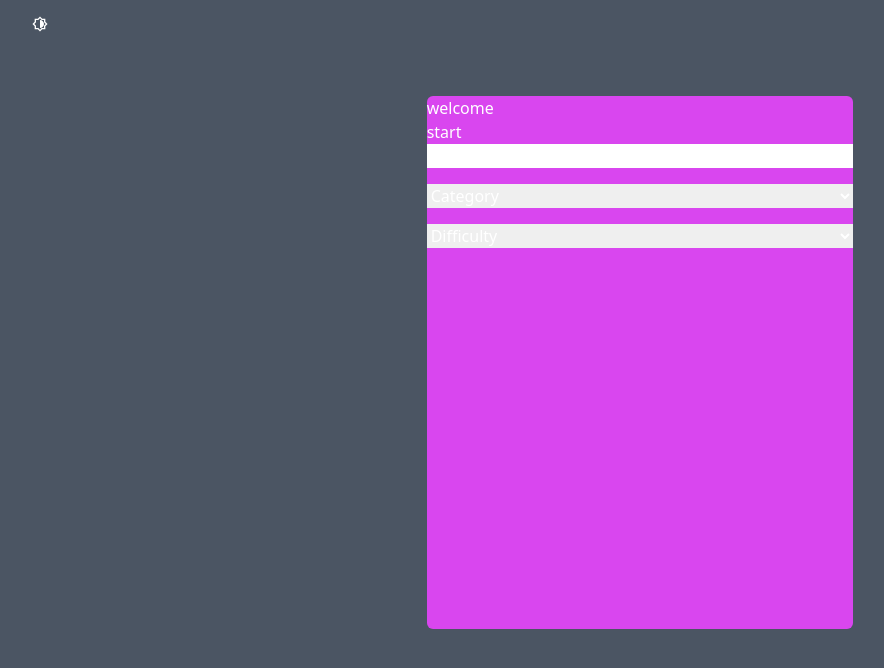
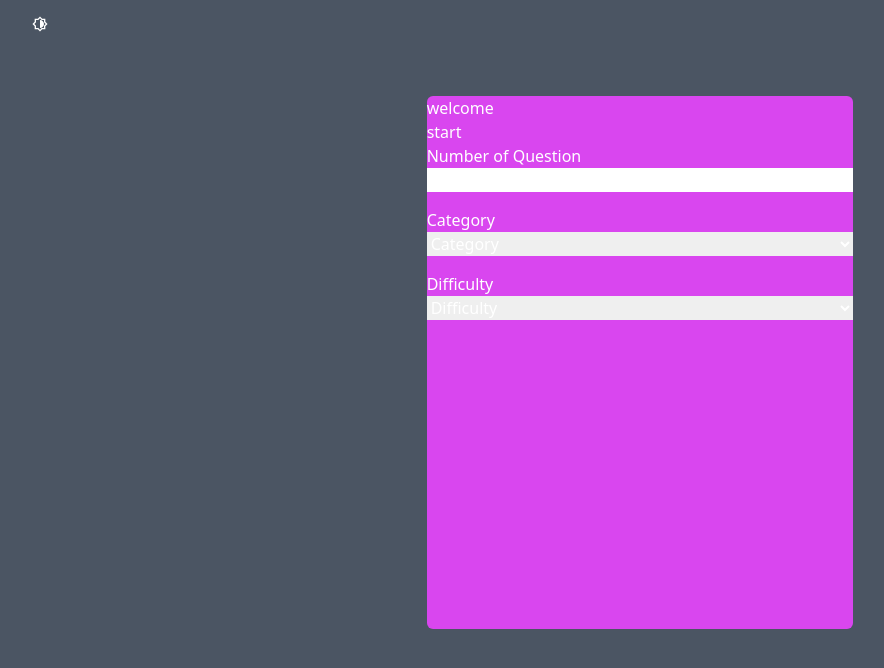
Before and after one commit to bahar-jfr/Quiz, a React (Vite) app: page / in a window 1280 px wide. Shown: the top 668 px of the page, without its empty margins (0-884 px from the left). Built offline with nearby package versions, Linux system fonts and the light colour scheme.

Commit message:
feat: update options context by changing form's options

```diff
--- a/src/components/select-options/SelectOptions.tsx
+++ b/src/components/select-options/SelectOptions.tsx
@@ -1,19 +1,43 @@
-export function SelectOptions(){
-    return(
+import { useOptionsContext } from "../../context/OptionsContext";
+
+export function SelectOptions() {
+  const { optionsState, optionsDispatch } = useOptionsContext();
+  const handleCategory =(selected)=>{
+    optionsDispatch({type:"CHANGE_CATEGORY",payload: selected })
+  }
+
+  const handleDifficulty=(selected)=>{
+    optionsDispatch({type:"CHANGE_DIFFICULTY",payload: selected })
+  }
+
+  const handleAmount=(selected)=>{
+    optionsDispatch({type:"CHANGE_AMOUNT",payload: selected })
+  }
+
+  return (
     <div className="flex flex-col gap-4">
-       <input type="number"/>
-        <select>
+      <label htmlFor="number" className="flex flex-col">
+        Number of Question
+        <input type="number" id="number" onChange={(e)=>handleAmount(e.target.value)}/>
+      </label>
+      <label htmlFor="category" className="flex flex-col">
+        Category
+        <select onChange={(e)=>handleCategory(e.target.value)}>
           <option value="category">Category</option>
           <option value="25">Art</option>
           <option value="12">Music</option>
           <option value="32">Cartoon & Animations</option>
         </select>
-        <select>
+      </label>
+      <label htmlFor="difficulty" className="flex flex-col">
+        Difficulty
+        <select onChange={(e)=>handleDifficulty(e.target.value)} >
           <option value="difficulty">Difficulty</option>
           <option value="easy">Easy</option>
           <option value="medium">Medium</option>
           <option value="hard">Hard</option>
         </select>
+      </label>
     </div>
-    )
+  );
 }
```
Lines whose indentation alone changed are shown as unchanged.
